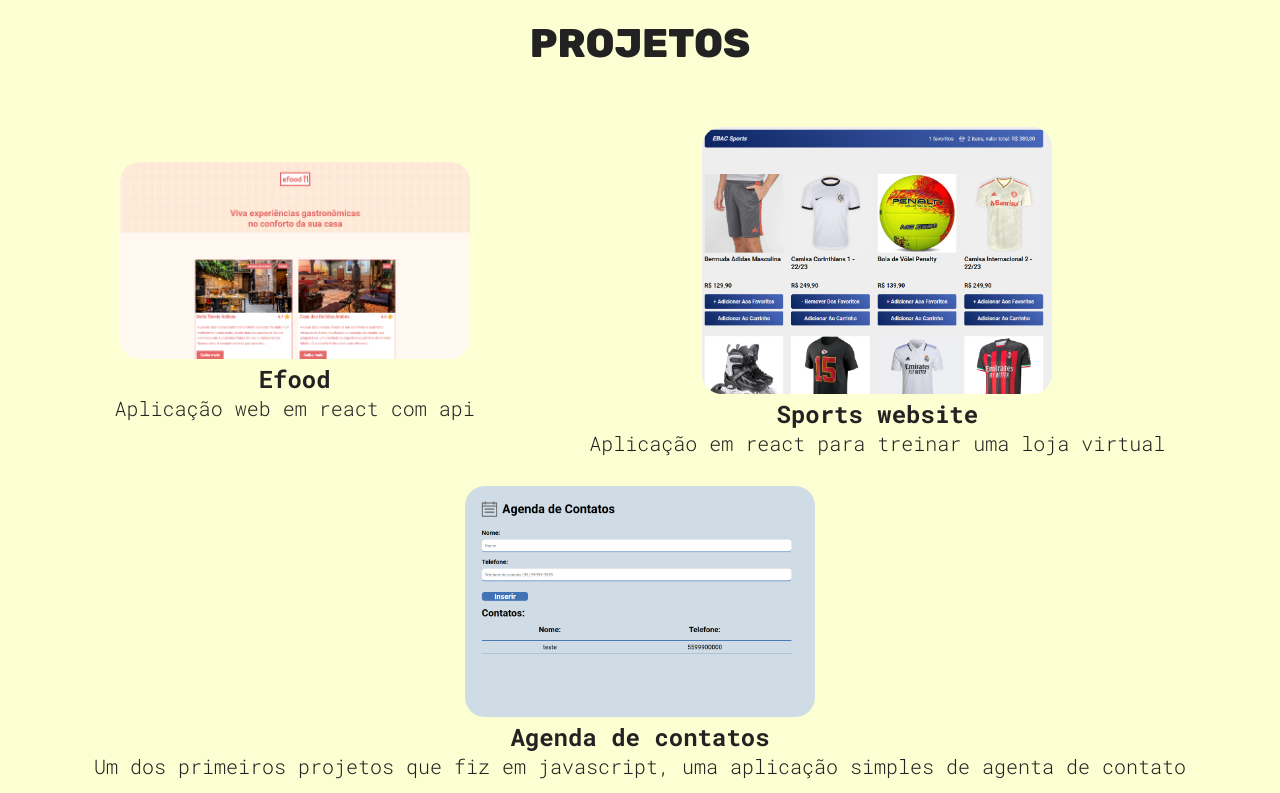
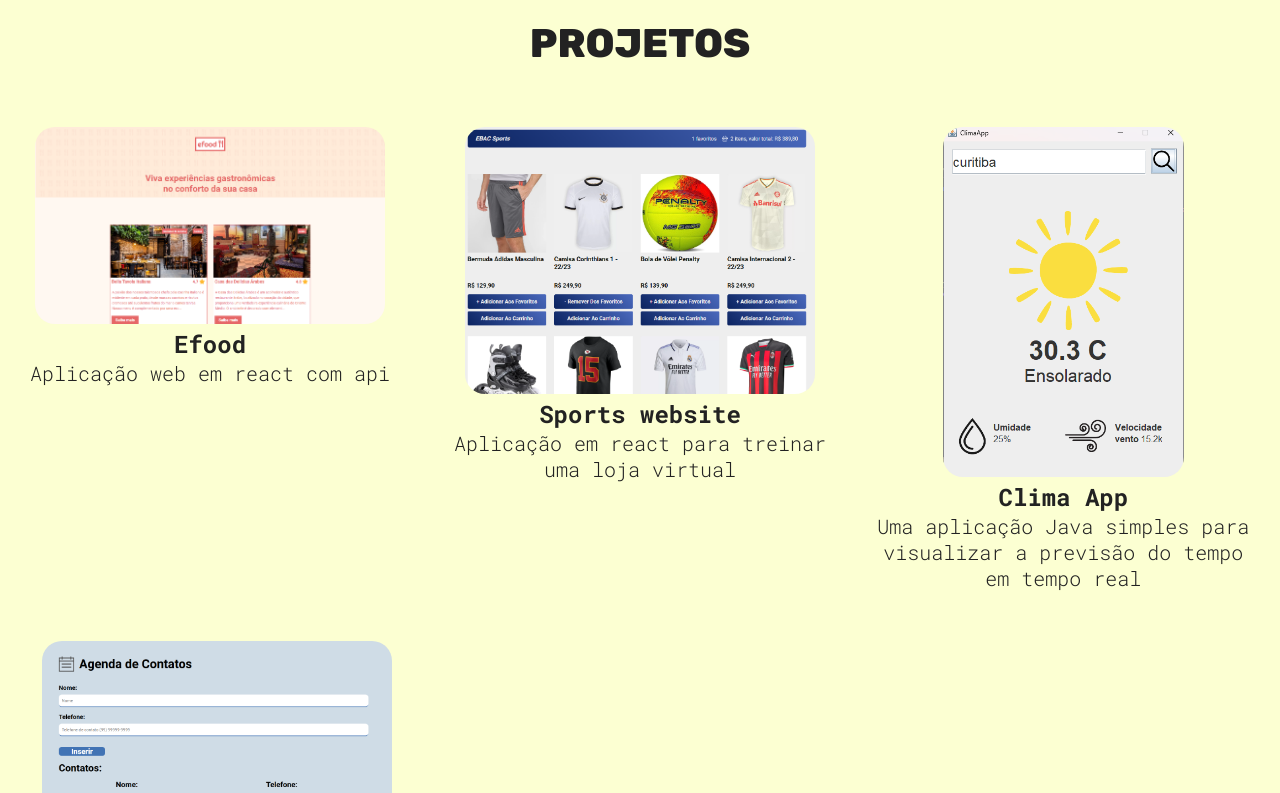
Before and after one commit to ThiagoHs1/portfolio-thiago, a React (Vite) app: page / in a window 1280 px wide. Shown: the part 880-1673 px from the top of the page. Built offline with nearby package versions, Linux system fonts and the light colour scheme.

Commit message:
adicionando novo projeto

```diff
--- a/package.json
+++ b/package.json
@@ -10,6 +10,7 @@
     "preview": "vite preview"
   },
   "dependencies": {
+    "portfolio-thiago": "file:",
     "react": "^18.3.1",
     "react-dom": "^18.3.1"
   },
--- a/src/sections/Projects/Projects.jsx
+++ b/src/sections/Projects/Projects.jsx
@@ -4,6 +4,7 @@
 import efood from '../../assets/efood.png';
 import agenda from '../../assets/agenda.png';
 import sports from '../../assets/sports.png';
+import clima from '../../assets/climaapp.png';
 
 
 function Projects() {
@@ -24,6 +25,13 @@
               p="Aplicação em react para treinar uma loja virtual"
             />
 
+              <ProjectCard
+              src={clima}
+              link="https://github.com/ThiagoHs1/ClimaAppJava/"
+              h3="Clima App"
+              p="Uma aplicação Java simples para visualizar a previsão do tempo em tempo real"
+            />
+
             <ProjectCard
               src={agenda}
               link="https://github.com/ThiagoHs1/agenda-contatos/"
--- a/src/sections/Projects/ProjectsStyles.module.css
+++ b/src/sections/Projects/ProjectsStyles.module.css
@@ -5,11 +5,11 @@
 
     img, png {
       max-width: 350px;
+      max-height: 350px;
       align-self: center;
       background-color: var(--project-card-bg);
       border-radius: 20px;
     }
-
     a {
       width: fit-content;
       text-decoration: none;
@@ -23,11 +23,17 @@
   }
 
   .projectsContainer {
-    display: flex;
-    flex-direction: column;
-    align-items: center;
-    gap: 30px;
+    display: grid;
+    grid-template-columns: repeat(auto-fit, minmax(300px, 1fr)); /* ajusta a largura mínima das colunas */
+    gap: 50px;
   }
+
+  @media (width >= 800px) {
+    .projectsContainer {
+      padding: 0 30px;
+    }
+  }
+
 
   @media (width >= 800px) {
     .projectsContainer {
```
Also changed, not shown: src/assets/climaapp.png (added), 1 other file (tests, documents, lock files or other folders).
